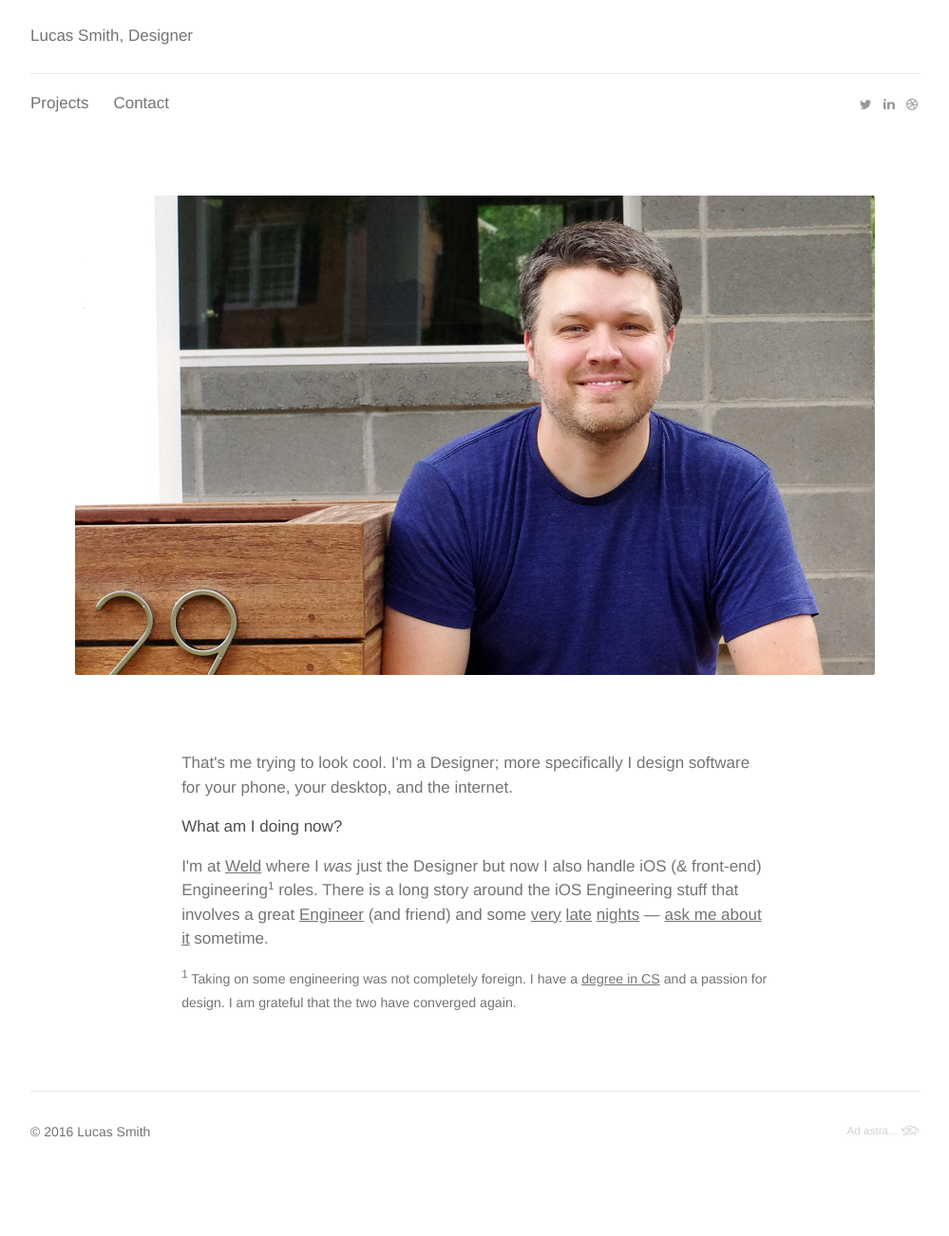
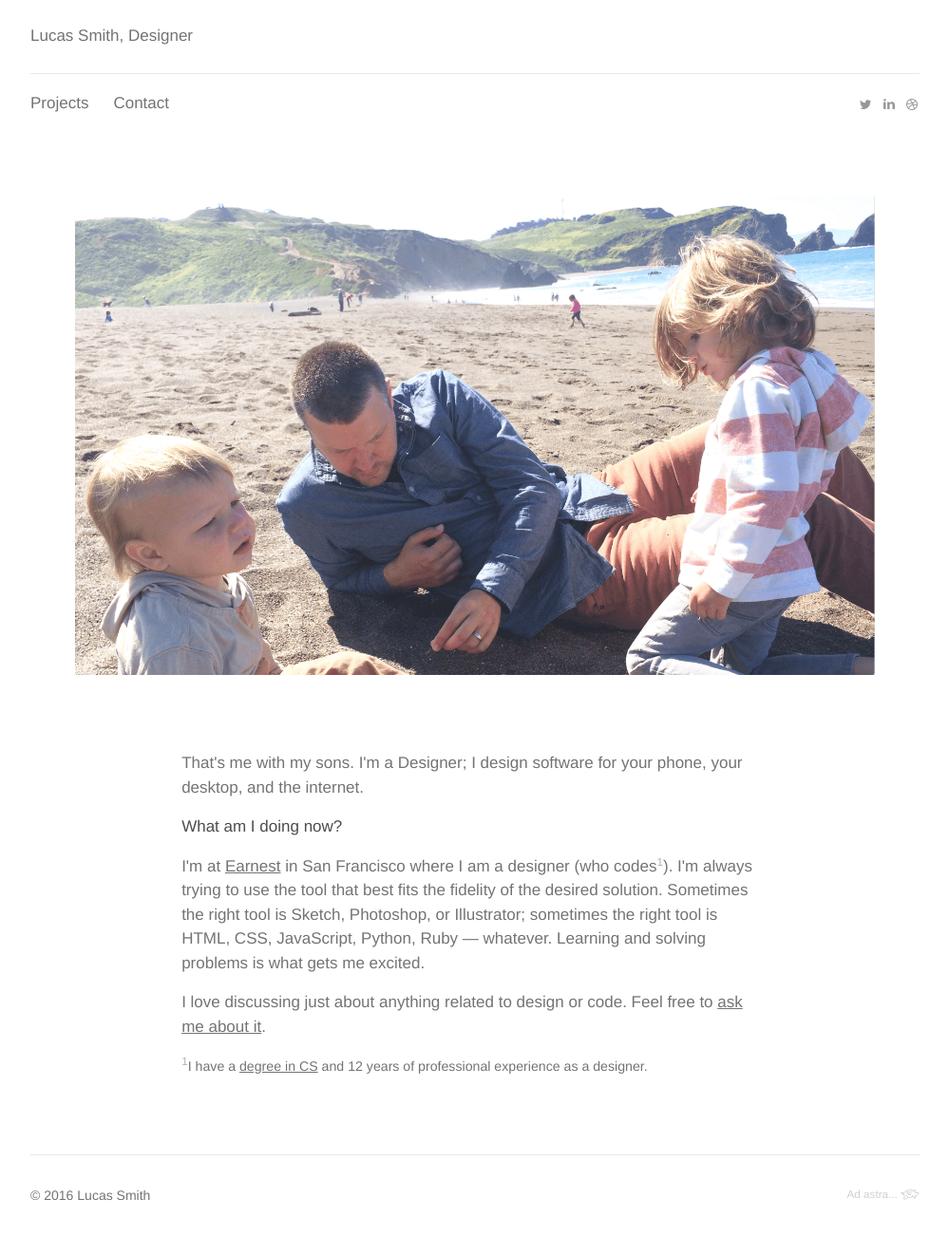
Before and after one commit to volanStudio/lucassmith.me, a Jekyll site: the page built from index.html, in a window 1280 px wide. Shown: the whole page at 95% size, without its empty margins (140-1139 px from the left). Built offline with Jekyll 4.4.1, drawn with Linux system fonts in a browser that asks for light colours; some web fonts are replaced; before the commit the page ends 1235 px from its top, so only the background shows below that.

Commit message:
updated to 2016

```diff
--- a/_sass/_base.scss
+++ b/_sass/_base.scss
@@ -127,6 +127,7 @@ h5, h6 {
 }
 
 sup {
+	color: $grey-color;
 	vertical-align: top;
 	position: relative;
 }
--- a/index.html
+++ b/index.html
@@ -7,12 +7,13 @@ layout: default
 
     <article>
       <figure>
-        <img src="img/avatar-steps-warm@2x.jpg" alt="Lucas Smith (without a shark)" class="landing">
+        <img src="img/rodeoBeach@2x.png" alt="Lucas Smith (and my boys at the beach)" class="landing">
       </figure>
-      <p>That's me trying to look cool. I'm a Designer; more specifically I design software for your phone, your desktop, and the internet.</p>
+      <p>That's me with my sons. I'm a Designer; I design software for your phone, your desktop, and the internet.</p>
       <h6>What am I doing now?</h6>
-      <p>I'm at <a href="http://www.weldai.com">Weld</a> where I <em>was</em> just the Designer but now I also handle iOS (&amp; front-end) Engineering<small><sup>1</sup></small> roles. There is a long story around the iOS Engineering stuff that involves a great <a href="https://github.com/ocrickard">Engineer</a> (and friend) and some <a href="http://teamtreehouse.com/" alt="Treehouse is really great">very</a> <a href="https://executeios.com/" alt="Outdated and defunct, but Sam Soffes rules">late</a> <a href="http://stackoverflow.com/" alt="Sometimes you just have to google 'site:stackoverflow.com', am I right?">nights</a> &mdash; <a href="mailto:lucas@volan.co">ask me about it</a> sometime.</p>
-      <p><small><sup>1</sup> Taking on some engineering was not completely foreign. I have a <a href="http://compsci.cofc.edu/undergraduate-programs/computer-information-systems.php">degree in CS</a> and a passion for design. I am grateful that the two have converged again.</small></p>
+      <p>I'm at <a href="http://www.earnest.com">Earnest</a> in San Francisco where I am a designer (who codes<small><sup>1</sup></small>). I'm always trying to use the tool that best fits the fidelity of the desired solution. Sometimes the right tool is Sketch, Photoshop, or Illustrator; sometimes the right tool is HTML, CSS, JavaScript, Python, Ruby &mdash; whatever. Learning and solving problems is what gets me excited.</p>
+      <p>I love discussing just about anything related to design or code. Feel free to <a href="mailto:lucas@volan.co">ask me about it</a>.</p>
+      <p><small><sup>1</sup>I have a <a href="http://compsci.cofc.edu/undergraduate-programs/computer-information-systems.php">degree in CS</a> and 12 years of professional experience as a designer.</small></p>
     </article>
 
   </div>
```
Also changed, not shown: img/rodeoBeach@2x.png (added), 1 other file.
